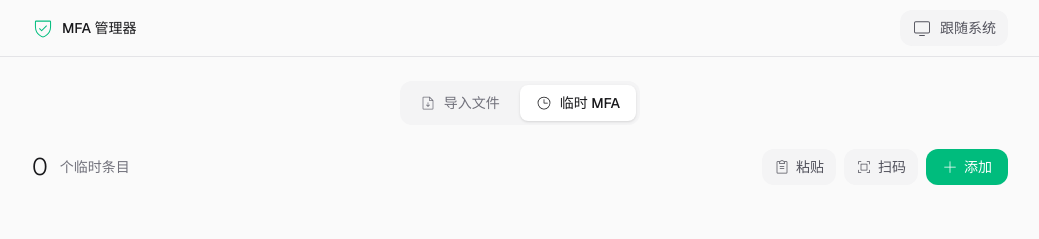
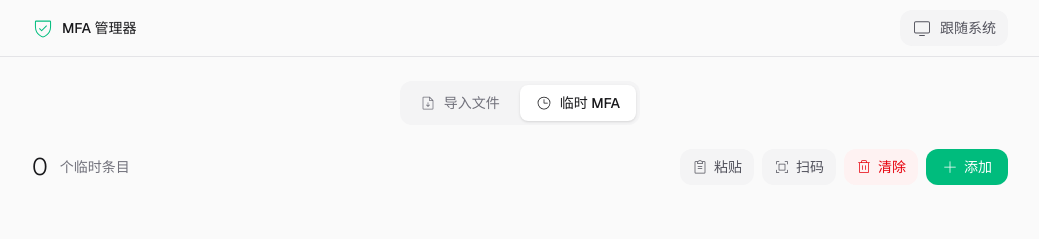
Before and after one commit to Souitou-iop/FlashOTP, a Next.js app: page / in a window 1280 px wide. Both pictures are taken after a click on the button "临时 MFA". Shown: the top 239 px of the page, without its empty margins (120-1159 px from the left). Built offline with nearby package versions, Linux system fonts and the light colour scheme.

Commit message:
Fix security issues: CSV injection, manifest icons, security headers, add clear all button

```diff
--- a/components/TempMfaPanel.tsx
+++ b/components/TempMfaPanel.tsx
@@ -14,7 +14,7 @@ import { SearchBar } from "./SearchBar"
 import { QrScanner } from "./QrScanner"
 
 export function TempMfaPanel() {
-  const [entries, setEntries] = useLocalStorage<TempMfaEntry[]>(
+  const [entries, setEntries, removeEntries] = useLocalStorage<TempMfaEntry[]>(
     "temp-mfa-entries",
     []
   )
@@ -248,6 +248,15 @@ export function TempMfaPanel() {
     saveAs(blob, `google-auth-${new Date().toISOString().slice(0, 10)}.txt`)
   }, [entries, selectedEntries, hasSelection])
 
+  // CSV 转义：防止公式注入和嵌入引号
+  const escapeCsvCell = useCallback((value: string): string => {
+    // 如果值以公式字符开头，添加单引号前缀防止公式执行
+    const formulaChars = /^[=+\-@\t\r]/
+    const escaped = formulaChars.test(value) ? "'" + value : value
+    // 转义嵌入的双引号
+    return '"' + escaped.replace(/"/g, '""') + '"'
+  }, [])
+
   // 导出为 CSV 格式
   const handleExportCsv = useCallback(() => {
     const exportEntries = hasSelection ? selectedEntries : entries
@@ -255,13 +264,21 @@ export function TempMfaPanel() {
     const header = "Issuer,Name,Secret,Algorithm,Digits,Period,URI"
     const rows = exportEntries.map((entry) => {
       const uri = `otpauth://totp/${encodeURIComponent(entry.issuer)}${entry.name ? ":" + encodeURIComponent(entry.name) : ""}?secret=${entry.secret}&issuer=${encodeURIComponent(entry.issuer)}&algorithm=${entry.algorithm}&digits=${entry.digits}&period=${entry.period}`
-      return `"${entry.issuer}","${entry.name}","${entry.secret}","${entry.algorithm}",${entry.digits},${entry.period},"${uri}"`
+      return [
+        escapeCsvCell(entry.issuer),
+        escapeCsvCell(entry.name),
+        escapeCsvCell(entry.secret),
+        escapeCsvCell(entry.algorithm),
+        entry.digits,
+        entry.period,
+        escapeCsvCell(uri)
+      ].join(",")
     })
 
     const csv = [header, ...rows].join("\n")
     const blob = new Blob(["﻿" + csv], { type: "text/csv;charset=utf-8" })
     saveAs(blob, `mfa-export-${new Date().toISOString().slice(0, 10)}.csv`)
-  }, [entries, selectedEntries, hasSelection])
+  }, [entries, selectedEntries, hasSelection, escapeCsvCell])
 
   return (
     <div className="space-y-6">
@@ -377,6 +394,21 @@ export function TempMfaPanel() {
           >
             <Scan size={16} weight="light" />
             扫码
+          </button>
+          <button
+            onClick={() => {
+              if (confirm("确定清除所有临时 MFA 数据？此操作不可恢复。")) {
+                removeEntries()
+              }
+            }}
+            className="flex items-center gap-1.5 px-3 py-2 rounded-xl text-sm
+              bg-red-50 hover:bg-red-100 dark:bg-red-950/30 dark:hover:bg-red-950/50
+              text-red-600 dark:text-red-400
+              transition-colors"
+            title="清除所有数据"
+          >
+            <Trash size={16} weight="light" />
+            清除
           </button>
           <button
             onClick={() => {
--- /dev/null
+++ b/tasks/todo.md
@@ -0,0 +1,13 @@
+## 2026-06-03 - Project Integrity Security Review
+
+- [x] Inspect project stack, dependency posture, and deploy/build configuration.
+- [x] Review client-side MFA secret handling, local storage use, import/export flows, and QR parsing boundaries.
+- [x] Search for high-risk browser/React patterns: raw HTML sinks, dynamic code execution, unsafe navigation, third-party script exposure, and service worker cache hazards.
+- [x] Run available verification commands and dependency audit.
+- [x] Write a concise evidence-based review with findings, impact, and residual risk.
+
+Review:
+- Stack: static exported Next.js 16.2.7 / React 19.2.4 / TypeScript app.
+- Verification so far: `npm run build` passed; `npm audit --omit=dev --json` reported 2 moderate production advisories via Next's bundled PostCSS.
+- Report: wrote `security_best_practices_report.md`.
+- Residual risk: runtime hosting headers were not verified because no deployed URL was provided; CodeGraph is not initialized for this project.
```
Also changed, not shown: public/manifest.json, 2 other files (tests, documents, lock files or other folders).
